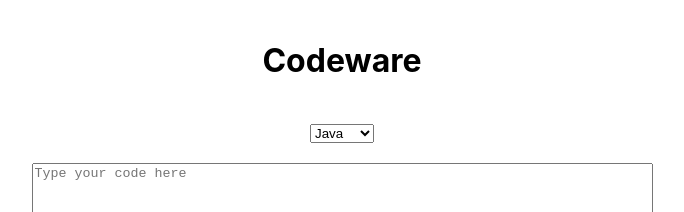
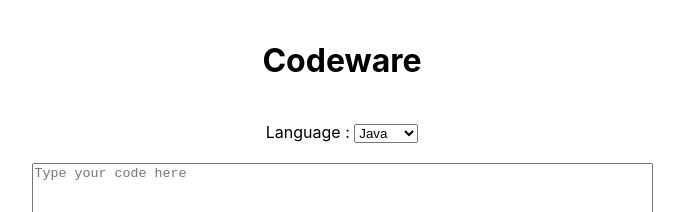
Before and after one commit to kritikmodi/codeware, a React (Create React App) app in the folder client/: page / in a window 1280 px wide. Shown: the top 212 px of the page, without its empty margins (298-982 px from the left). Built offline with nearby package versions, Linux system fonts and the light colour scheme.

Commit message:
Add label tag for drop down menu

```diff
--- a/client/src/App.js
+++ b/client/src/App.js
@@ -37,6 +37,7 @@ function App() {
       <h1>Codeware</h1>
       <br/>
       <div>
+        <label>Language : </label>
         <select>
           <option>Java</option>
           <option>C++</option>
```
